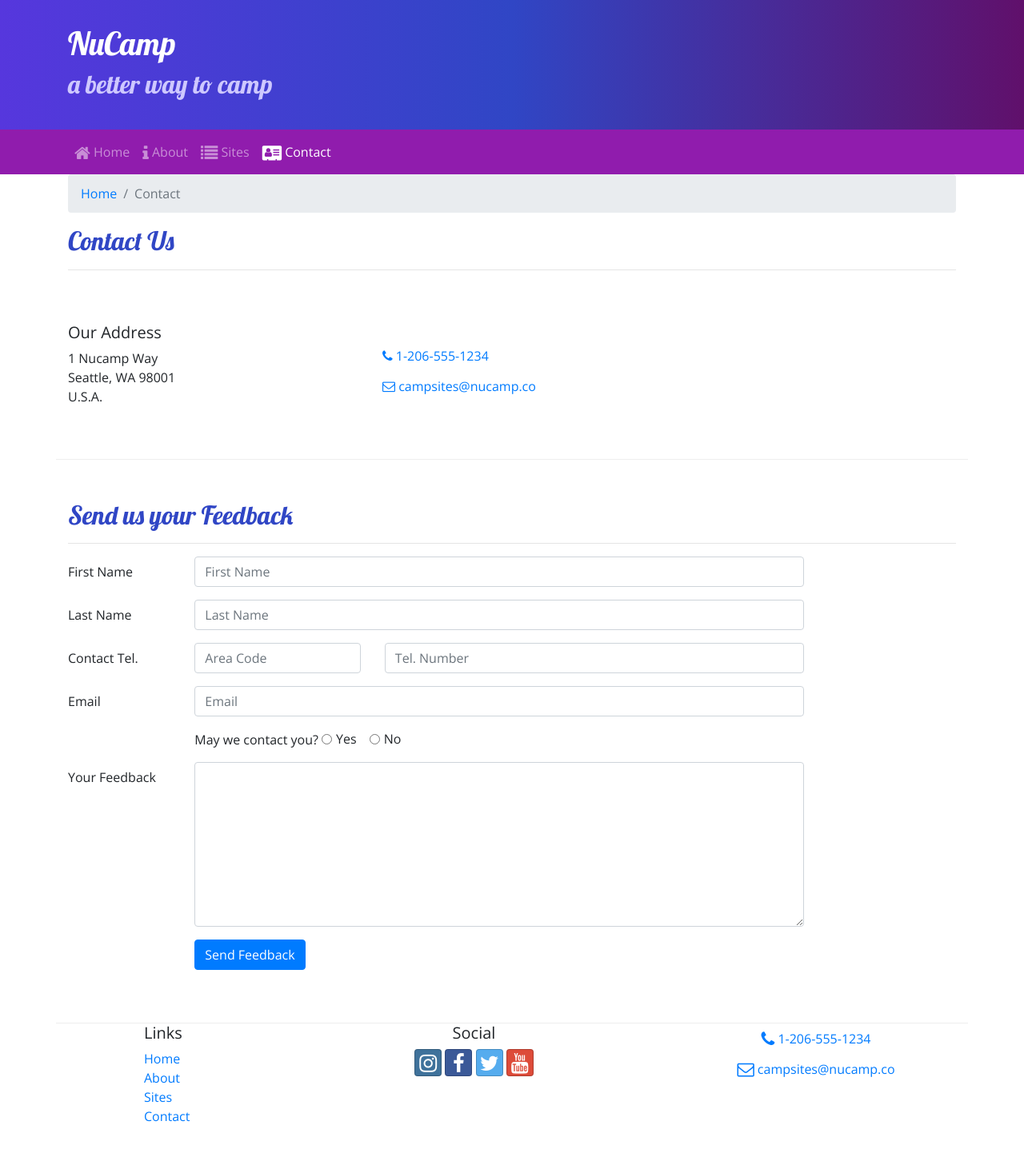
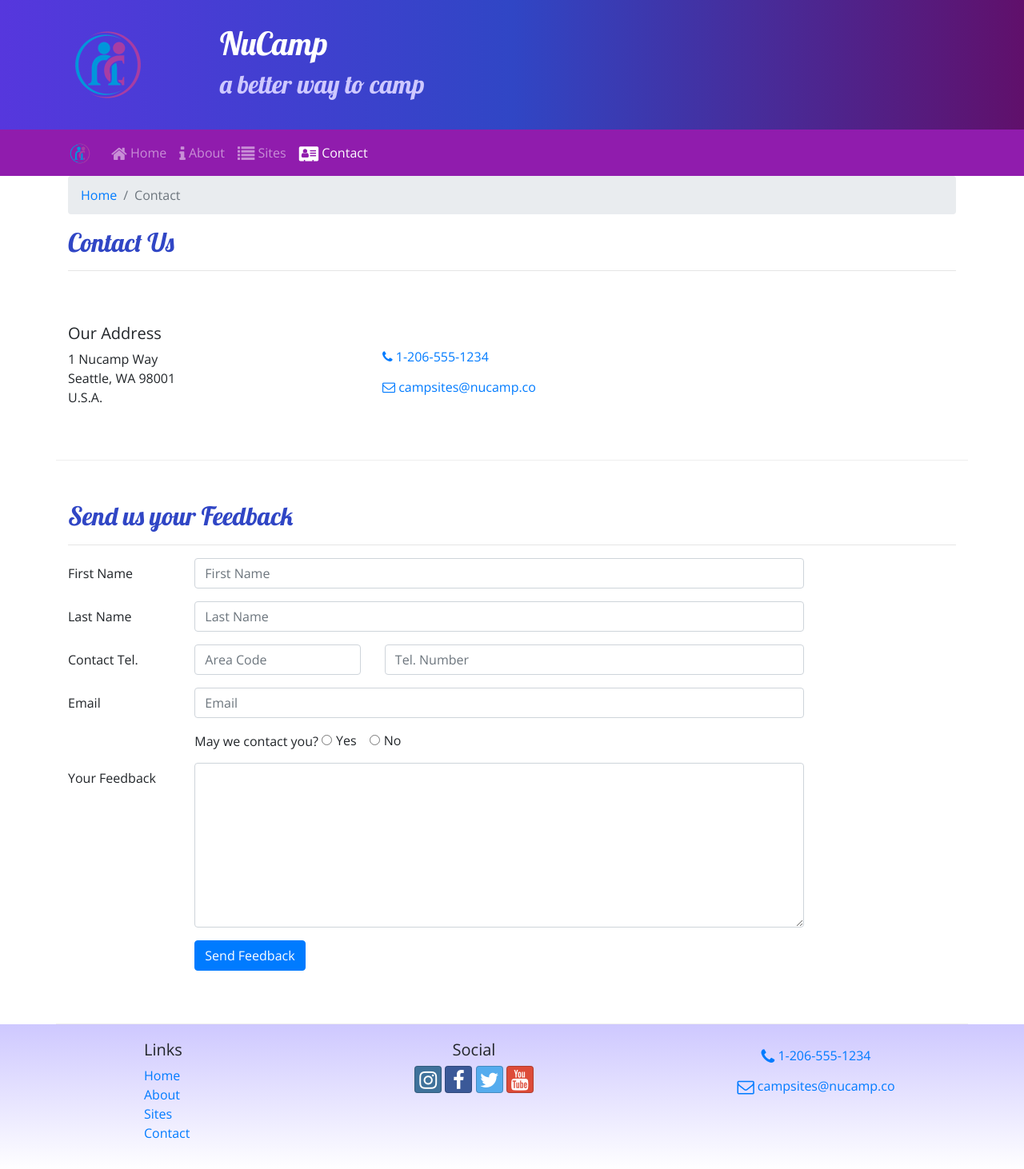
Before and after one commit to Aben25/NuCamp, a website: page contactus.html in a window 1280 px wide. Shown: the whole page at 80% size. Before the commit the page ends 1424 px from the top, so only its background shows below. Drawn offline with nearby package versions, Linux system fonts and the light colour scheme.

Commit message:
files updated with logo

```diff
--- a/contactus.html
+++ b/contactus.html
@@ -20,9 +20,14 @@
 
 <body>
 
+    <!-- header -->
+
     <header class="jumbotron jumbotron-fluid">
         <div class="container">
             <div class="row">
+                <div class="col-4 col-sm-3 col-md-2 align-self-center">
+                    <a href="index.html"> <img src="img/logo.png" class="img-fluid"></a>
+                </div>
                 <div class="col">
                     <h1>NuCamp</h1>
                     <h2>a better way to camp</h2>
@@ -31,8 +36,11 @@
         </div>
     </header>
 
+    <!-- navbar -->
+
     <nav class="navbar navbar-expand-sm navbar-dark sticky-top">
         <div class="container">
+            <a href="index.html" class="navbar-brand"><img src="img/logo.png" height="30" width="30"> </a>
             <button class="navbar-toggler ml-auto" type="button" data-toggle="collapse" data-target="#nucampNavbar">
                 <span class="navbar-toggler-icon"></span>
             </button>
@@ -110,7 +118,6 @@
                         <div class="col-7">
                             <input type="tel" class="form-control" name="telNum" placeholder="Tel. Number">
                         </div>
-
                     </div>
                     <div class="form-group row">
                         <label for="email" class="col-md-2 col-form-label">Email</label>
@@ -138,29 +145,18 @@
                         <div class="col-md-10">
                             <textarea class="form-control" name="feedback" id="feedback" rows="8"></textarea>
                         </div>
-
                     </div>
                     <div class="form-group row">
                         <div class="offset-md-2 col-md-10">
                             <button type="submit" class="btn btn-primary">Send Feedback</button>
                         </div>
-
                     </div>
-
-
-
-
-
-
-
-
                 </form>
             </div>
         </div>
-
     </div>
 
-    <footer>
+    <footer class="site-footer">
         <div class="container">
             <div class="row">
                 <div class="col-4 col-sm-2 offset-1">
```
Also changed, not shown: aboutus.html (+8 -0 lines), index.html (+5 -1 lines), img/bootstrap-thumb.png (added), img/breadcrumb-trail-thumb.jpg (added), img/breadcrumb-trail.jpg (added), img/chrome-river-thumb.jpg (added), img/chrome-river.jpg (added), img/logo.png (added), img/react-lake-thumb.jpg (added), img/react-lake.jpg (added).
